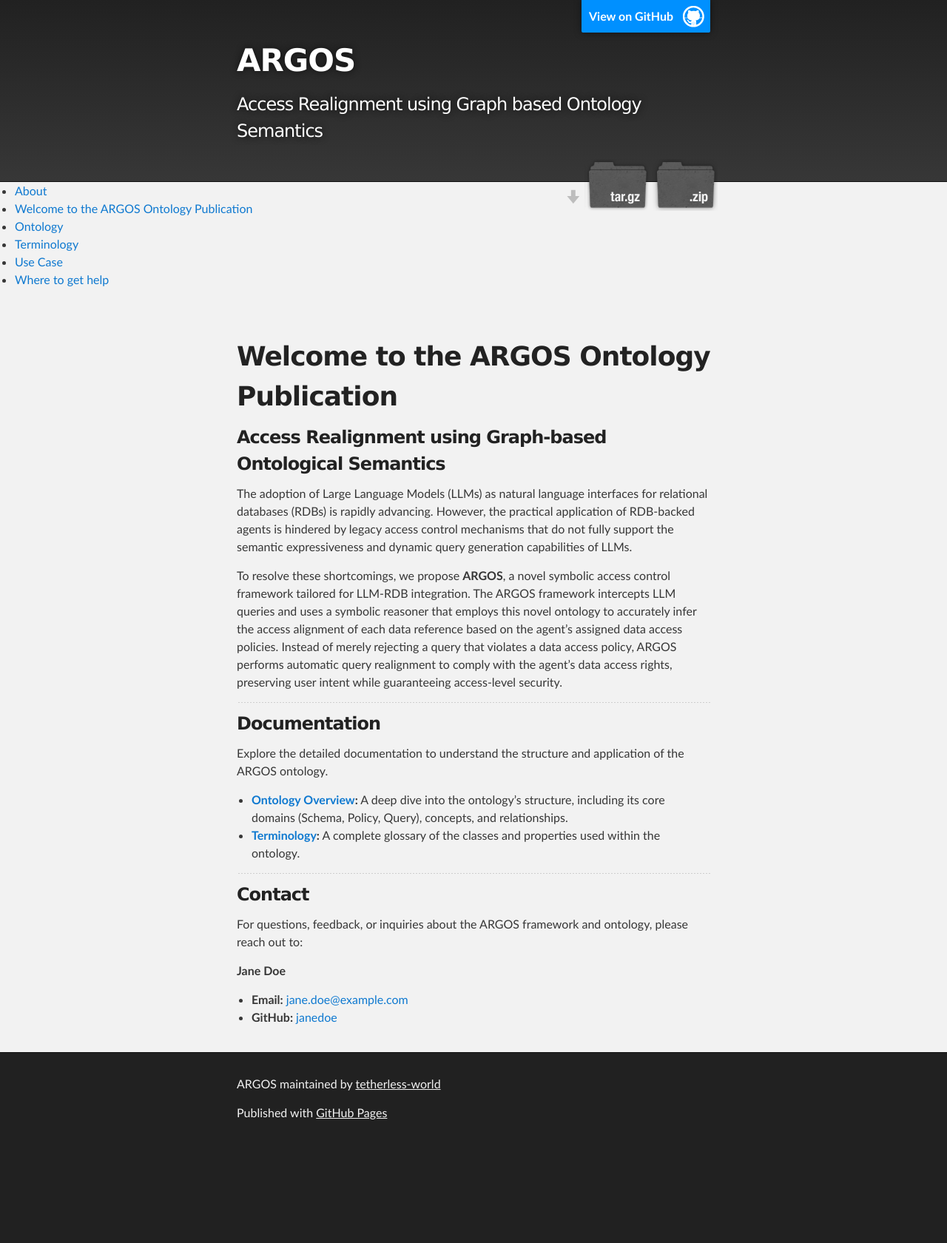
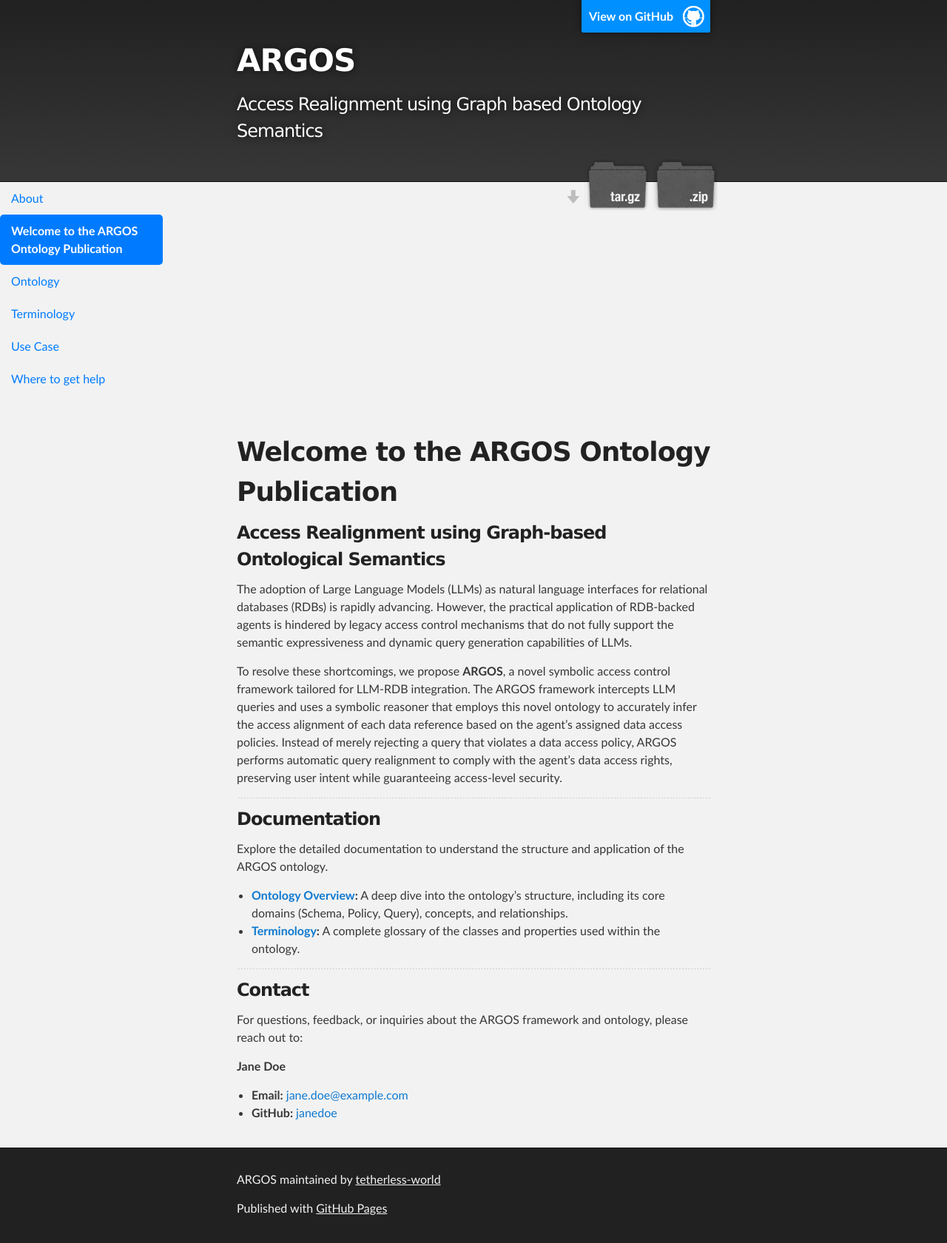
Before and after one commit to tetherless-world/argos, a Jekyll site: the page built from index.md, in a window 1280 px wide. Shown: the whole page at 74% size. Built offline with Jekyll 4.4.1, drawn with Linux system fonts in a browser that asks for light colours; our own code applies the rules of GitHub Pages for plain Markdown files; before the commit the page ends 1551 px from its top, so only the background shows below that.

Commit message:
[add] styling

```diff
--- a/_layouts/default.html
+++ b/_layouts/default.html
@@ -6,6 +6,61 @@
     <meta http-equiv="X-UA-Compatible" content="IE=edge">
     <meta name="viewport" content="width=device-width,maximum-scale=2">
     <link rel="stylesheet" type="text/css" media="screen" href="{{ '/assets/css/style.css?v=' | append: site.github.build_revision | relative_url }}">
+
+    <style>
+      /* --- Custom Styles for Side Navigation --- */
+      .main-container {
+        display: flex;
+        gap: 2em; /* Creates space between sidebar and content */
+      }
+
+      #sidebar {
+        width: 220px; /* Fixed width for the sidebar */
+        flex-shrink: 0; /* Prevents the sidebar from shrinking */
+      }
+
+      #sidebar nav ul {
+        list-style: none;
+        padding: 0;
+        margin: 0;
+      }
+
+      #sidebar nav a {
+        display: block;
+        padding: 10px 15px;
+        color: #007bff; /* A nice blue for links */
+        text-decoration: none;
+        border-radius: 5px;
+        transition: background-color 0.2s ease-in-out, color 0.2s ease-in-out;
+      }
+
+      #sidebar nav a:hover {
+        background-color: #f0f0f0; /* Light grey background on hover */
+        color: #0056b3;
+      }
+
+      #sidebar nav a.active {
+        background-color: #007bff; /* Blue background for the active page */
+        color: #ffffff; /* White text for the active page */
+        font-weight: bold;
+      }
+
+      #main_content {
+        flex-grow: 1; /* Allows the main content to take up remaining space */
+        width: 100%;
+      }
+
+      /* --- Responsive Design --- */
+      @media screen and (max-width: 768px) {
+        .main-container {
+          flex-direction: column; /* Stack sidebar and content on small screens */
+        }
+        #sidebar {
+          width: 100%; /* Sidebar takes full width */
+          margin-bottom: 1.5em;
+        }
+      }
+    </style>
 
 {% seo %}
     {% include head-custom.html %}
```
